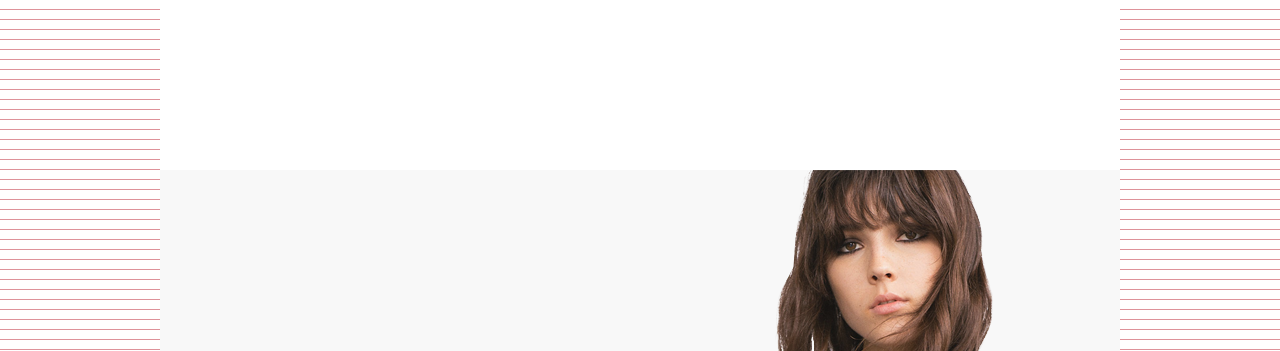
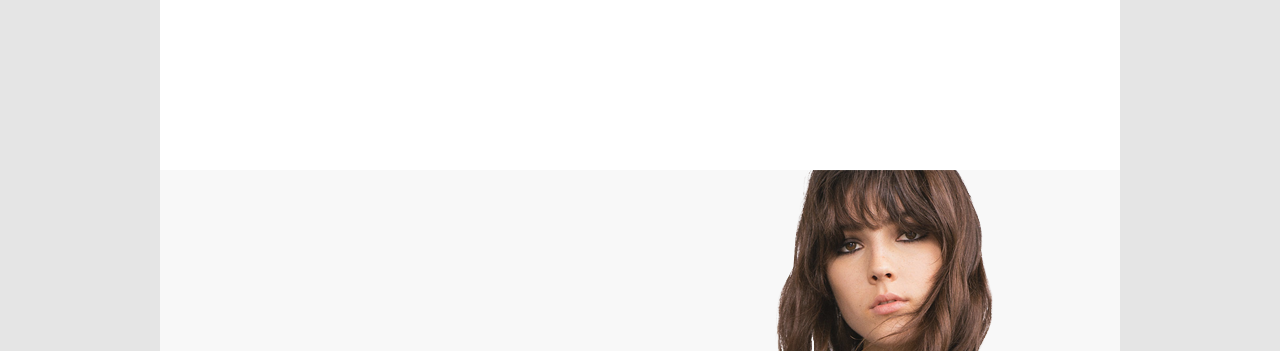
Before and after one commit to leejounga/leejounga.github.io, a plain HTML site: page index.html in a window 1280 px wide. Shown: the top 351 px of the page. Drawn offline with Linux system fonts and the light colour scheme.

Commit message:
index_수정

```diff
--- a/index.html
+++ b/index.html
@@ -9,7 +9,7 @@
   <link rel="stylesheet" href="css/grid-system-960-gutters.css">
   <link rel="stylesheet" href="css/arbuzz.css">
 </head>
-<body class="show-grid">
+<body class="show-grid-">
 
 	<div class="container">
     <div class="GNB"></div>
```
